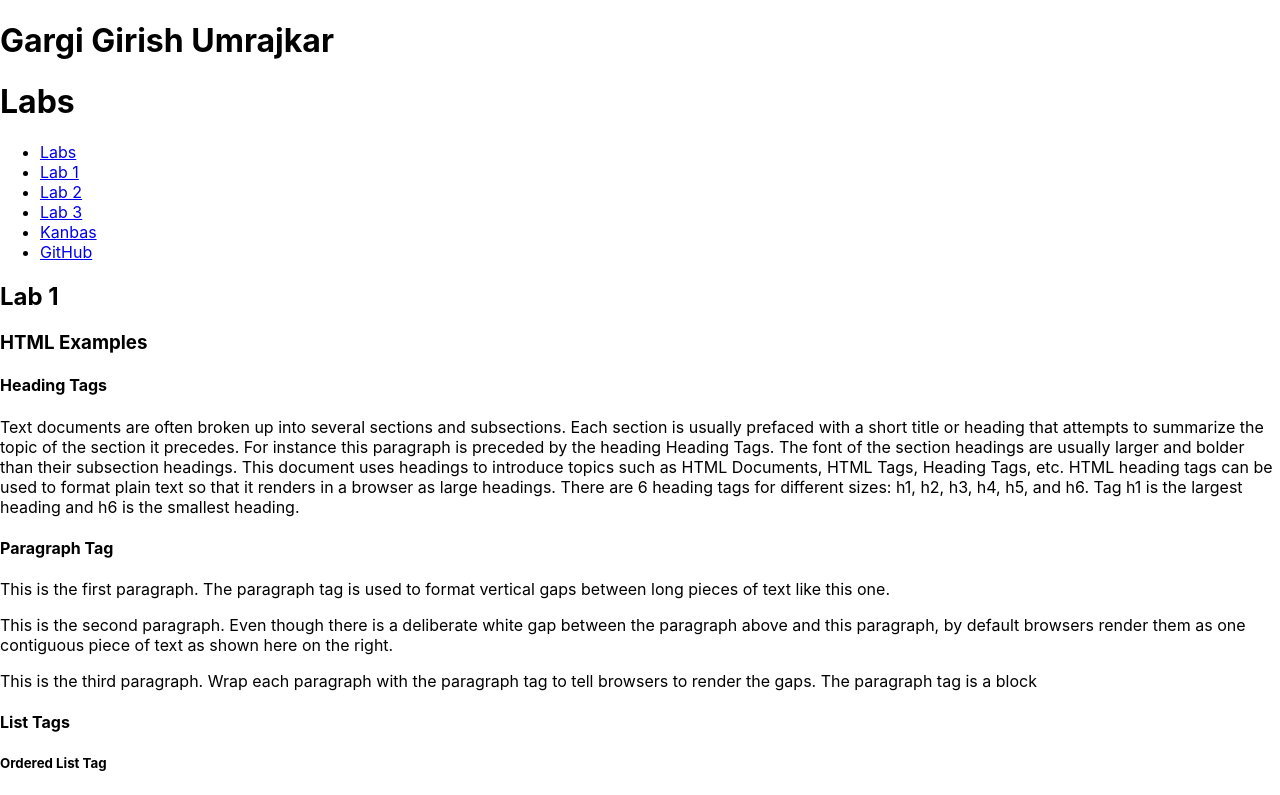
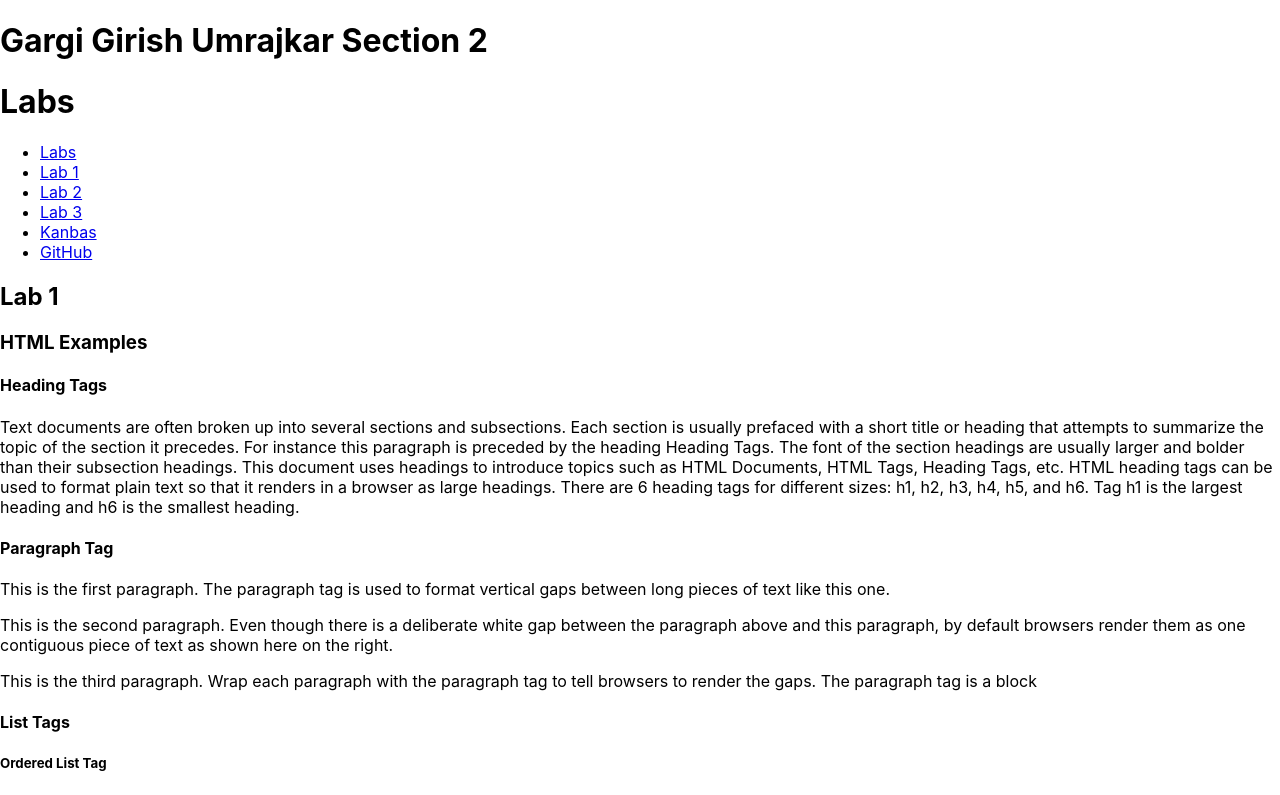
Before and after one commit to Gargi-U/kanbas-react-web-app, a React (Create React App) app: page /#/Labs/Lab1 in a window 1280 px wide. Shown: the top 795 px of the page. Built offline with nearby package versions, Linux system fonts and the light colour scheme.

Commit message:
Added Section

```diff
--- a/src/Labs/index.tsx
+++ b/src/Labs/index.tsx
@@ -6,7 +6,7 @@ import Lab3 from "./Lab3";
 export default function Labs() {
   return (
     <div id="wd-labs">
-      <h1>Gargi Girish Umrajkar</h1>
+      <h1>Gargi Girish Umrajkar Section 2</h1>
       <h1>Labs</h1>
       <TOC />
       <Routes>
```
